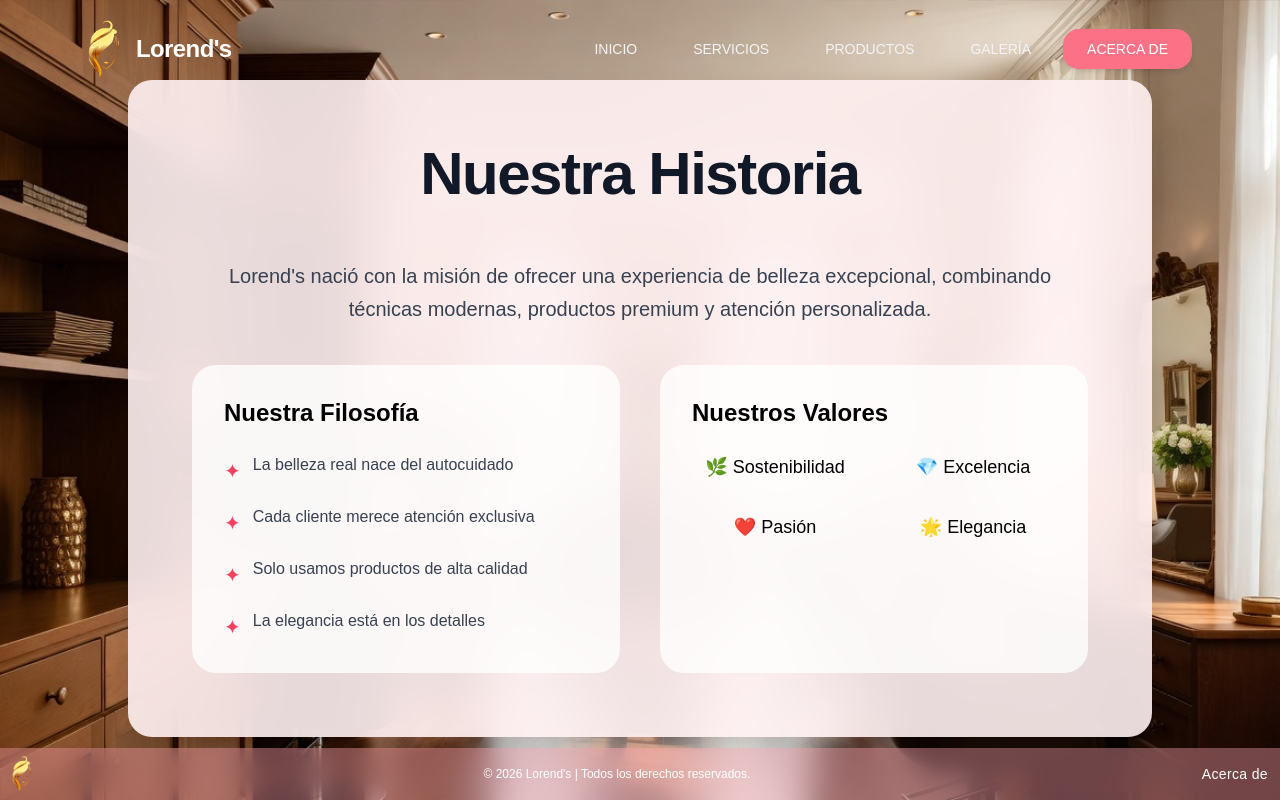
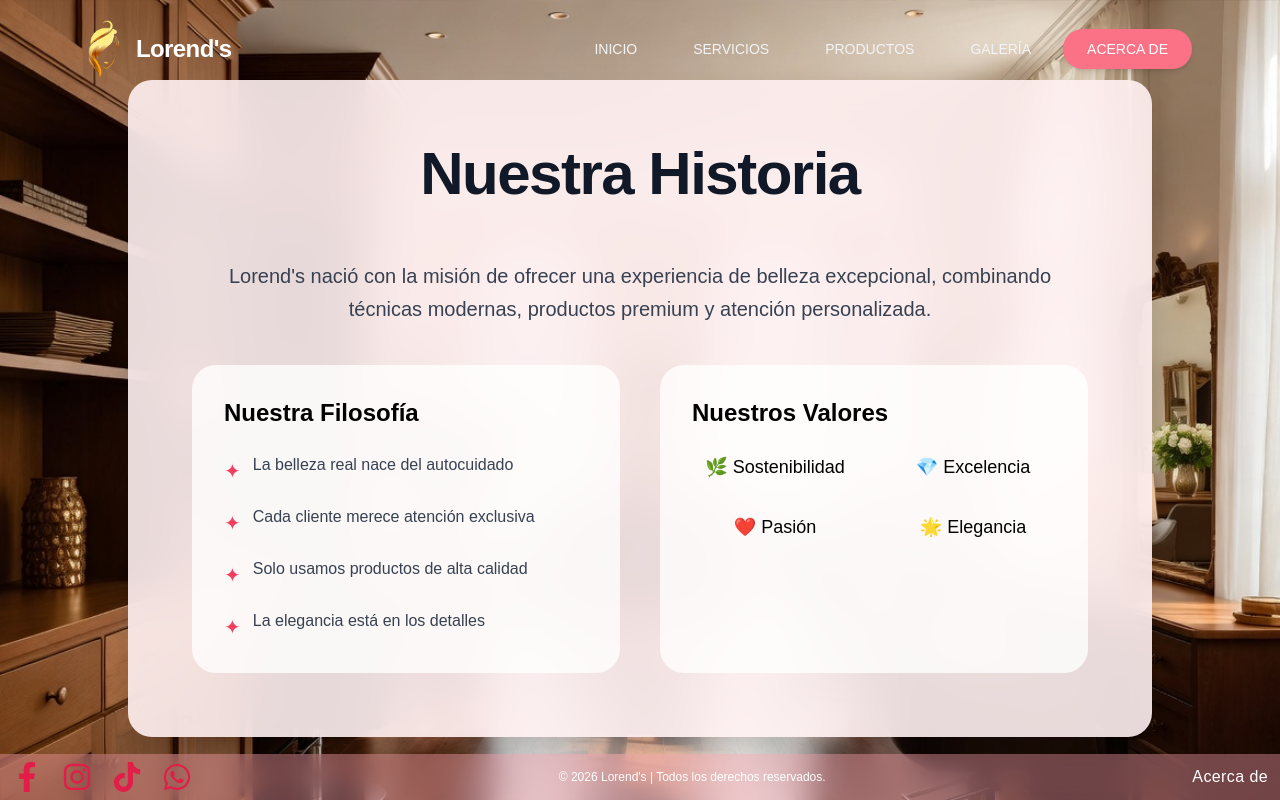
Before and after one commit to QuinteroVA/Gestion_salon_belleza, a React (Vite) app: page /acerca in a window 1280 px wide. Shown: the top 800 px of the page. Built offline with nearby package versions, Linux system fonts and the light colour scheme.

Commit message:
Mejorando footer

```diff
--- a/package.json
+++ b/package.json
@@ -12,6 +12,7 @@
     "lucide-react": "^0.441.0",
     "react": "^18.3.1",
     "react-dom": "^18.3.1",
+    "react-icons": "^5.6.0",
     "react-router-dom": "^6.26.0"
   },
   "devDependencies": {
--- a/src/components/Footer.tsx
+++ b/src/components/Footer.tsx
@@ -1,4 +1,5 @@
 import { useLocation } from 'react-router-dom';
+import { FaFacebookF, FaInstagram, FaTiktok, FaWhatsapp } from 'react-icons/fa';
 
 const pageNames: Record<string, string> = {
   '/': 'Inicio',
@@ -14,17 +15,38 @@ export default function Footer() {
 
   return (
     <footer className="fixed bottom-0 left-0 right-0 z-50 bg-rose-300/40 backdrop-blur-md text-white">
-      <div className="max-w-7xl mx-auto px-3 py-2 flex items-center justify-between text-sm">
-        <div className="flex items-center gap-2">
-          <img src="/image/logo.png" alt="logo" className="h-9 w-5" />
+      <div className="max-w-7xl mx-auto px-3 py-2 flex flex-col md:flex-row items-center justify-between gap-6 md:gap-0">
+        {/* Redes Sociales */}
+        <div className="flex items-center gap-6">
+          <div className="flex items-center gap-5">
+            <a href="https://facebook.com/lorends" target="_blank" rel="noopener noreferrer"
+              className="text-[#e11d48] hover:text-rose-600 transition-all hover:scale-110"
+                aria-label="Facebook">
+              <FaFacebookF size={30} />
+            </a>
+            <a href="https://instagram.com/lorends" target="_blank" rel="noopener noreferrer"
+              className="text-[#e11d48] hover:text-rose-600 transition-all hover:scale-110"
+                aria-label="Instagram">
+              <FaInstagram size={30} />
+            </a>
+            <a href="https://tiktok.com/@lorends" target="_blank" rel="noopener noreferrer"
+              className="text-[#e11d48] hover:text-rose-600 transition-all hover:scale-110"
+                aria-label="TikTok">
+              <FaTiktok size={30} />
+            </a>
+            <a href="https://wa.me/593987654321" target="_blank" rel="noopener noreferrer"
+              className="text-[#e11d48] hover:text-rose-600 transition-all hover:scale-110"
+                aria-label="WhatsApp">
+              <FaWhatsapp size={30} />
+            </a>
+          </div>
         </div>
-
+        {/* Copyright */}
         <div className="text-center text-white/100 text-xs">
           © {new Date().getFullYear()} Lorend's | Todos los derechos reservados.
         </div>
-
+        {/* Página actual */}
         <div className="font-medium tracking-wide">{currentPage}</div>
-
       </div>
     </footer>
   );
--- a/src/components/Header.tsx
+++ b/src/components/Header.tsx
@@ -67,7 +67,7 @@ export default function Header() {
                 <button
                   key={link.path}
                   onClick={() => handleNavigation(link.path)}
-                  className={`px-6 py-2.5 rounded-2xl font-medium text-sm transition-all duration-300
+                  className={`px-6 py-2.5 rounded-3xl font-medium text-sm transition-all duration-300
                     ${isActive
                       ? 'bg-rose-400 text-white shadow-md'
                       : 'text-gray-100 hover:bg-rose-100 hover:text-rose-600'
```
Also changed, not shown: 1 other file (tests, documents, lock files or other folders).
